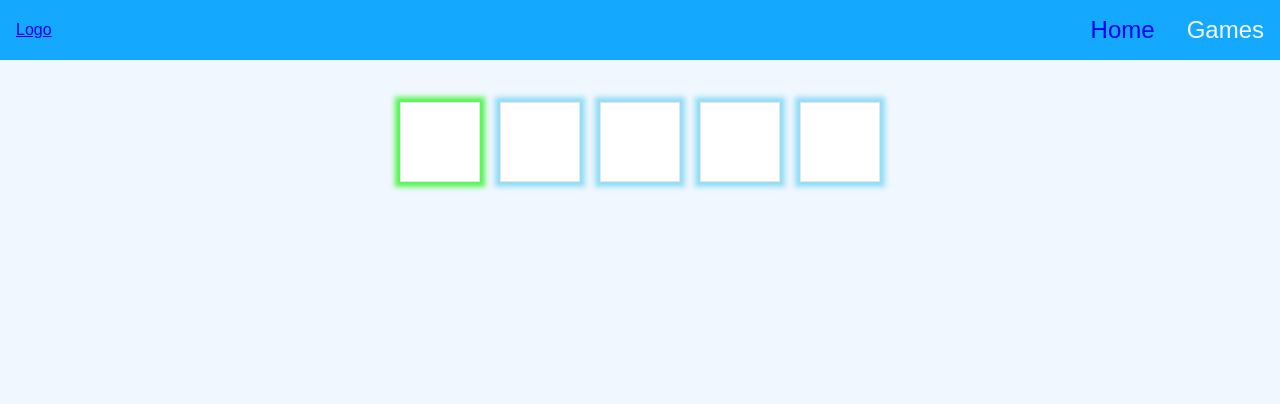
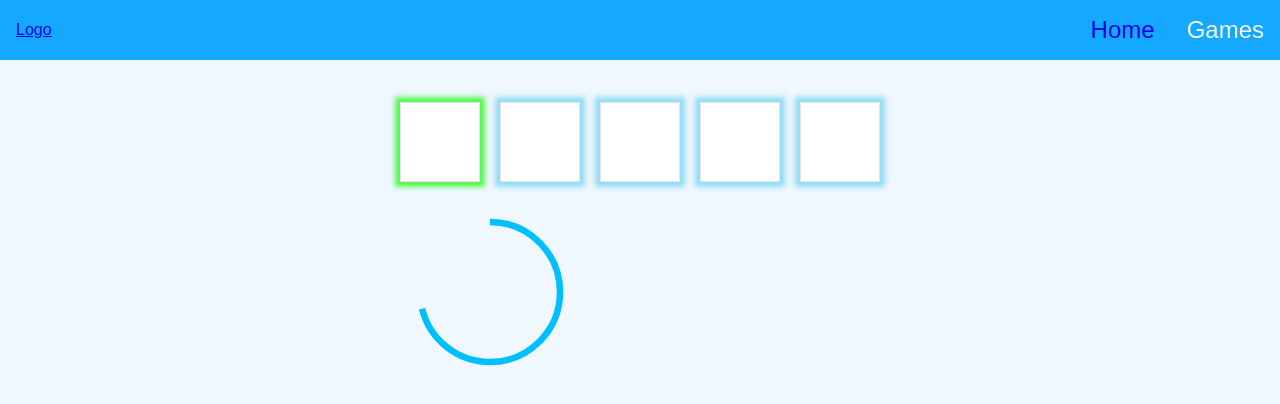
Before and after one commit to DanielWilliamParsons/SpellingApp, a React (Create React App) app in the folder spellingapp/: page / in a window 1280 px wide. Both pictures are taken after a click on the button "Start Game". Shown: the top 404 px of the page. Built offline with nearby package versions, Linux system fonts and the light colour scheme.

Commit message:
Added countdown timer component to game

```diff
--- a/spellingapp/src/components/spellingCheckComponents/SpellingGameContainer.css
+++ b/spellingapp/src/components/spellingCheckComponents/SpellingGameContainer.css
@@ -12,5 +12,5 @@
 }
 
 .start-button:active {
-    background-color: rgb(81, 210, 250);
+    background-color: rgb(81, 223, 238);
 }
--- a/spellingapp/src/components/spellingCheckComponents/SpellingGameContainer.jsx
+++ b/spellingapp/src/components/spellingCheckComponents/SpellingGameContainer.jsx
@@ -3,6 +3,8 @@ import useSpellingGame from './useSpellingGame';
 import useGameControl from './useGameControl';
 import LetterInput from './LetterInput';
 import './SpellingGameContainer.css';
+import CountDown from '../timerComponents/CountDown';
+import useCountDownControl from '../timerComponents/useCountDownControl';
 
 
 // Get the words data
@@ -18,6 +20,7 @@ const SpellingGameContainer = () => {
         startGame,
         endGame,
         hasGameStarted,
+        isGameOver
     } = useGameControl();
 
     const {
@@ -25,17 +28,24 @@ const SpellingGameContainer = () => {
         userInputs,
         userCorrect,
         inputRefs,
-        handleLetterInput
+        handleLetterInput,
+        timeUp
     } = useSpellingGame(words, hasGameStarted, endGame);
+
+    const {
+        isCountingDown,
+        startCountDown,
+        endCountDown
+    } = useCountDownControl(endGame, timeUp)
 
     return (
         <div>
             {!hasGameStarted ? (
                 <div>
-                    <button className = "start-button" onClick = { startGame }>Start Game</button>
+                    <button className = "start-button" onClick = { () => { startGame(); startCountDown();} }>Start Game</button>
                 </div>
             ) : (
-
+                <div>
                     <LetterInput
                         word = { words[currentWordIndex].word }
                         userInputs = { userInputs }
@@ -43,6 +53,22 @@ const SpellingGameContainer = () => {
                         inputRefs = { inputRefs }
                         handleLetterInput = { handleLetterInput }
                     />
+                    <CountDown
+                        radius = { 70 }
+                        startTime = { 10 }
+                        isCountingDown = { isCountingDown }
+                        endCountDown = { endCountDown }
+                    />
+                </div>
+            )}
+            {isGameOver ? (
+                <div>
+                    <p>Game over!</p>
+                </div>
+            ) : (
+                <div>
+
+                </div>
             )}
 
         </div>
--- a/spellingapp/src/components/spellingCheckComponents/useGameControl.jsx
+++ b/spellingapp/src/components/spellingCheckComponents/useGameControl.jsx
@@ -2,19 +2,23 @@ import { useState } from 'react';
 
 const useGameControl = () => {
     const [hasGameStarted, setHasGameStarted] = useState(false);
+    const [isGameOver, setIsGameOver] = useState(false);
 
     const startGame = () => {
         setHasGameStarted(true);
+        setIsGameOver(false);
     }
 
     const endGame = () => {
         setHasGameStarted(false);
+        setIsGameOver(true);
     }
 
     return {
         startGame,
         endGame,
-        hasGameStarted
+        hasGameStarted,
+        isGameOver
     }
 }
 
--- a/spellingapp/src/components/spellingCheckComponents/useSpellingGame.jsx
+++ b/spellingapp/src/components/spellingCheckComponents/useSpellingGame.jsx
@@ -33,10 +33,12 @@ const useSpellingGame = (words, hasGameStarted, endGame) => {
     useEffect(() => {
         if (hasGameStarted && inputRefs.current[0]) {
             inputRefs.current[0].focus();
-        } else if(hasGameStarted && inputRefs.current[currentWordIndex]) {
+        } else if (hasGameStarted && inputRefs.current[currentWordIndex]) {
             inputRefs.current[currentWordIndex].focus();
         }
     }, [currentWordIndex, hasGameStarted, inputRefs]); // This will run when the game loads or when the word changes.
+
+
 
     const handleLetterInput = (e, letter, index) => {
         console.log(e.target.value);
@@ -104,12 +106,19 @@ const useSpellingGame = (words, hasGameStarted, endGame) => {
         setUserCorrect(updatedUserCorrect);
     }
 
+    const timeUp = () => {
+        setCurrentWordIndex(0);
+        resetUserInputs(0);
+    }
+
+
     return {
         currentWordIndex,
         userInputs,
         userCorrect,
         inputRefs,
         handleLetterInput,
+        timeUp,
     };
 }
 
--- /dev/null
+++ b/spellingapp/src/components/timerComponents/CountDown.css
@@ -0,0 +1,16 @@
+
+.countdown-container {
+    position: relative;
+}
+
+.countdown-svg {
+    transform: rotate(-90deg);
+}
+
+
+.countdown-ring {
+    fill: none;
+    stroke: #00bfff;
+    stroke-width: 6.5;
+    transition: stroke-dashoffset 1s linear;
+}
--- /dev/null
+++ b/spellingapp/src/components/timerComponents/CountDown.jsx
@@ -0,0 +1,62 @@
+import { useState, useEffect } from 'react';
+import './CountDown.css';
+
+const CountDown = ({radius, startTime, isCountingDown, endCountDown}) => {
+
+    const [timeRemaining, setTimeRemaining] = useState(startTime);
+
+    useEffect(() => {
+        let intervalId;
+
+        if (isCountingDown) {
+            // Trigger the first countdown tick immediately
+            setTimeRemaining(startTime - 1);
+
+            // Subsequent countdown ticks every second
+            intervalId = setInterval(() => {
+                setTimeRemaining((prevTime) => {
+                    if(prevTime > 0) {
+                        return prevTime - 1;
+                    } else {
+                        clearInterval(intervalId);
+                        return 0;
+                    }
+                });
+            }, 1000);
+            return () => clearInterval(intervalId);
+        }
+    }, [isCountingDown, startTime]);
+
+    useEffect(() => {
+        // The interval set here allows the final second to tick down in the above useEffect
+        const intervalId = setInterval(() => {
+            if (timeRemaining === 0) {
+                endCountDown(); // Update the parent state when the countdown has finished
+            }
+            clearInterval(intervalId);
+        }, 1000);
+
+    }, [timeRemaining, endCountDown]);
+
+    const circumference = 2 * Math.PI * radius;
+    const strokeDashoffset = circumference - (timeRemaining / startTime) * circumference;
+
+    return(
+        <div className="countdown-container">
+            <svg className="countdown-svg" width="200" height="200" xmlns="http://w3.org/2000/svg">
+                <circle
+                    className = "countdown-ring"
+                    cx="100"
+                    cy="100"
+                    r = {radius}
+                    strokeWidth = "10"
+                    strokeDasharray = {circumference}
+                    strokeDashoffset = {strokeDashoffset}
+                />
+            </svg>
+        </div>
+    )
+
+}
+
+export default CountDown;
--- /dev/null
+++ b/spellingapp/src/components/timerComponents/useCountDownControl.jsx
@@ -0,0 +1,25 @@
+import { useState } from 'react';
+
+const useCountDownControl = (endGame, timeUp) => {
+
+    const [isCountingDown, setIsCountingDown] = useState(false);
+
+    const startCountDown = () => {
+        setIsCountingDown(true);
+    }
+
+    const endCountDown = () => {
+        endGame(); // Will call endGame on another component's state
+        timeUp(); // Allows the game to reset
+        setIsCountingDown(false);
+    }
+
+    return {
+        isCountingDown,
+        startCountDown,
+        endCountDown,
+    }
+
+}
+
+export default useCountDownControl;
```
Lines whose indentation alone changed are shown as unchanged.
